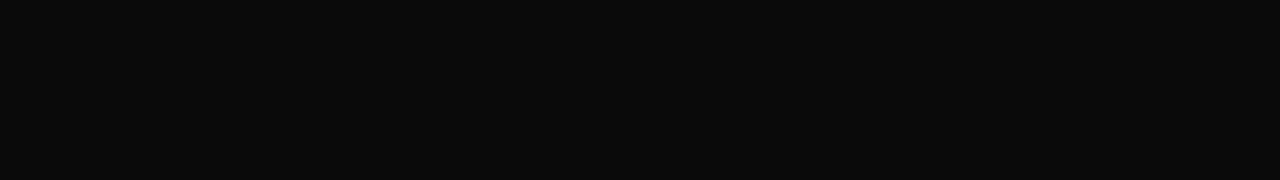
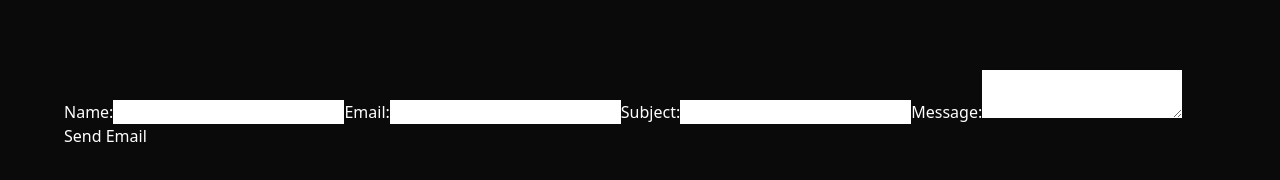
Before and after one commit to KamsNyc/KamsPortfolio24, a Next.js app: page / in a window 1280 px wide. Shown: the part 1702-1882 px from the top of the page. Before the commit the page ends 1692 px from the top, so only its background shows below. Built offline with nearby package versions, Linux system fonts and the light colour scheme; no server answers.

Commit message:
added projects to express backend

```diff
--- /dev/null
+++ b/app/components/EmailForm.tsx
@@ -0,0 +1,73 @@
+'use client'
+
+import { useState } from 'react';
+import axios from 'axios';
+
+const EmailForm = () => {
+  const [name, setName] = useState('');
+  const [email, setEmail] = useState('');
+  const [subject, setSubject] = useState('');
+  const [message, setMessage] = useState('');
+
+  const handleSubmit = async (e) => {
+    e.preventDefault();
+
+    try {
+      const response = await axios.post('http://localhost:8000/api/send-email', {
+        name,
+        email,
+        subject,
+        message,
+      });
+
+      if (response.status === 200) {
+        console.log('Email sent successfully');
+      }
+    } catch (error) {
+      console.error('Error sending email:', error);
+    }
+  };
+
+  return (
+    <form onSubmit={handleSubmit}>
+      <label>
+        Name:
+        <input
+          className="text-black"
+          type="text"
+          value={name}
+          onChange={(e) => setName(e.target.value)}
+        />
+      </label>
+      <label>
+        Email:
+        <input
+          className="text-black"
+          type="email"
+          value={email}
+          onChange={(e) => setEmail(e.target.value)}
+        />
+      </label>
+      <label>
+        Subject:
+        <input
+          className="text-black"
+          type="text"
+          value={subject}
+          onChange={(e) => setSubject(e.target.value)}
+        />
+      </label>
+      <label>
+        Message:
+        <textarea
+          className="text-black"
+          value={message}
+          onChange={(e) => setMessage(e.target.value)}
+        />
+      </label>
+      <button type="submit">Send Email</button>
+    </form>
+  );
+};
+
+export default EmailForm;
--- a/app/page.tsx
+++ b/app/page.tsx
@@ -3,6 +3,7 @@ import Navbar from "./components/Navbar";
 import Hero from "./components/Hero";
 import FeaturedProjects from "./components/FeaturedProjects";
 import About from "./components/About";
+import EmailForm from "./components/EmailForm";
 
 export default function Home() {
   return (
@@ -27,9 +28,9 @@ export default function Home() {
       </div>
 
       {/* CONTACT US */}
-      {/* <div className="px-4 md:px-16">
-        <About />
-      </div> */}
+      <div className="px-4 md:px-16 py-20">
+        <EmailForm />
+      </div>
     </main>
   );
 }
```
